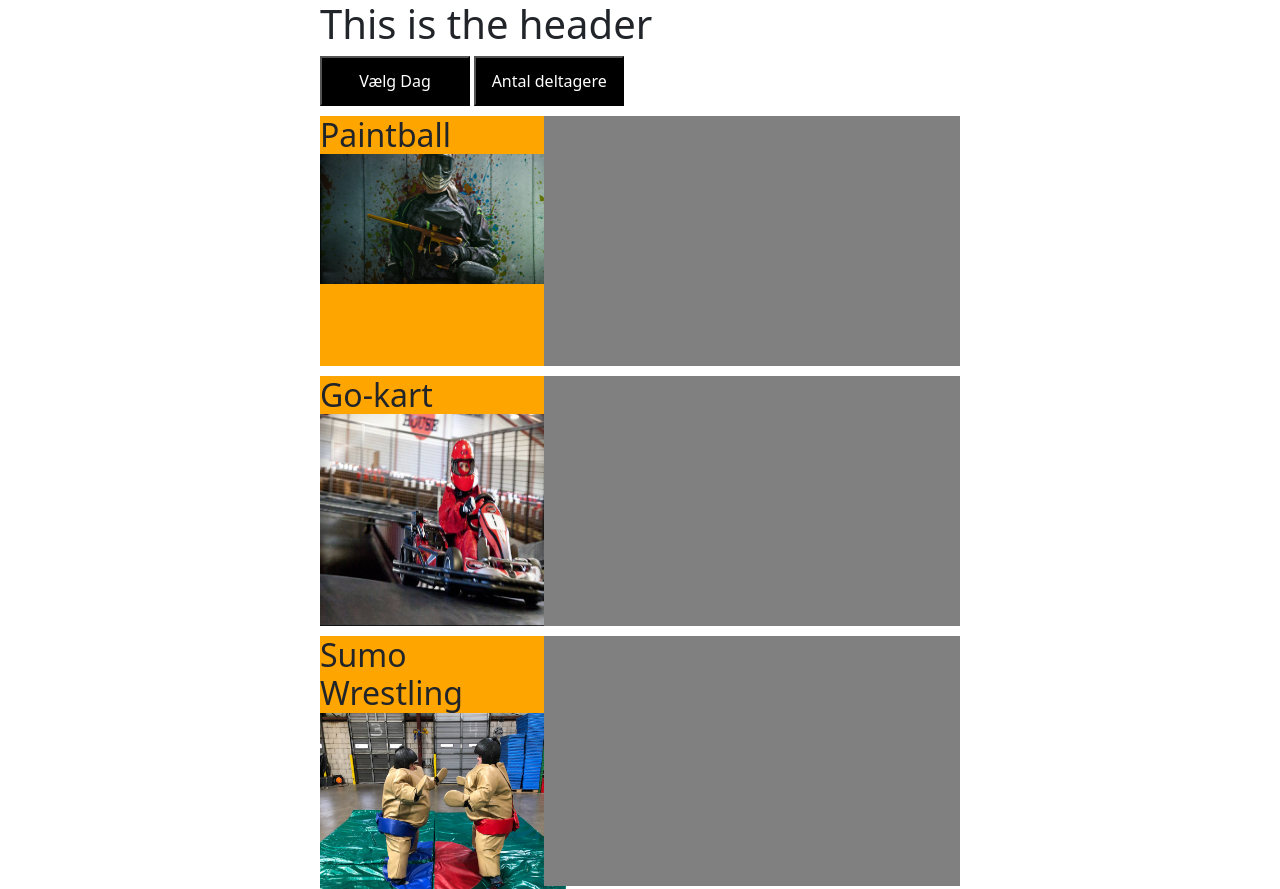
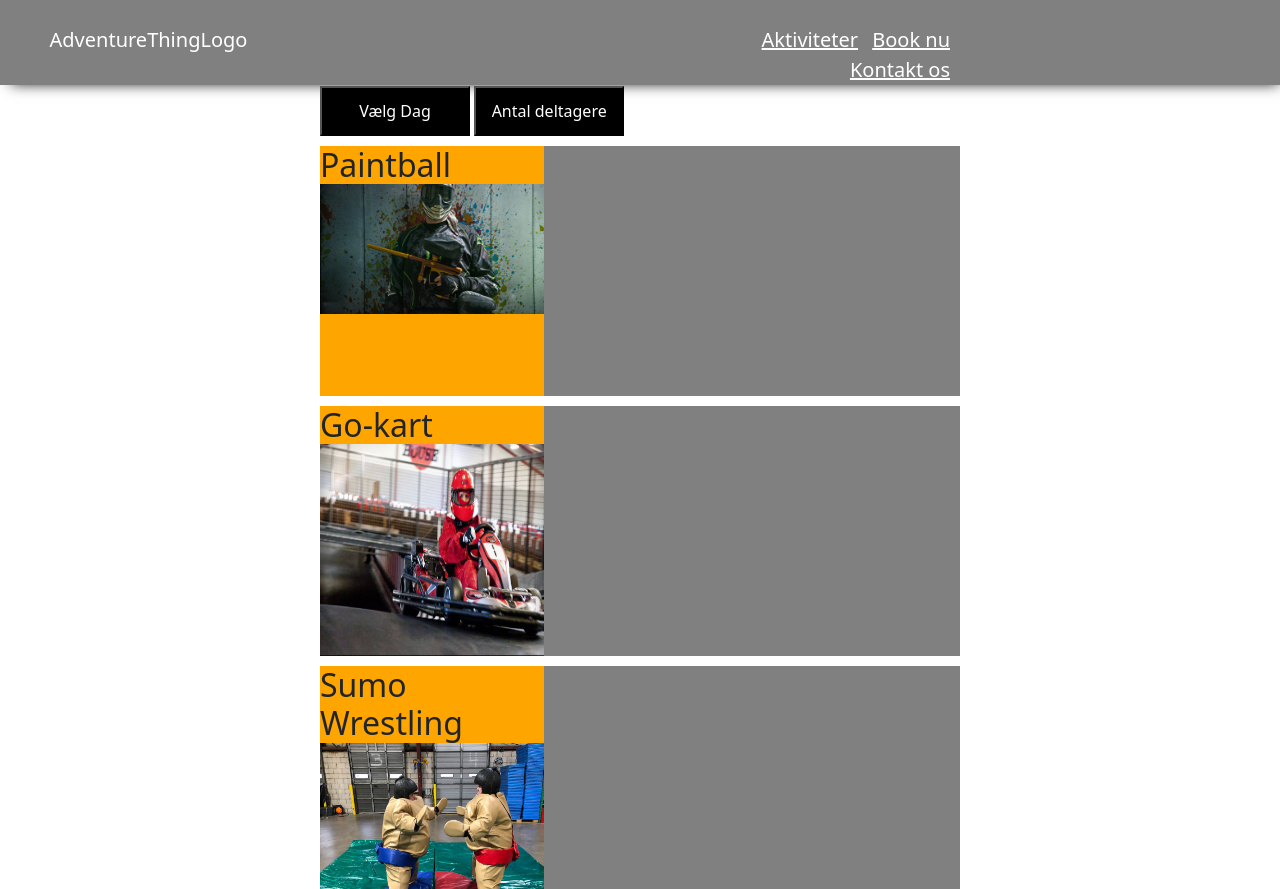
Before and after one commit to Krogs420/ActionPark-Frontend, a website: page html/booking.html in a window 1280 px wide. Shown: the top 889 px of the page. Drawn offline with nearby package versions, Linux system fonts and the light colour scheme.

Commit message:
lavet header prototype

```diff
--- a/css/main.css
+++ b/css/main.css
@@ -12,26 +12,37 @@
 
 #header{
   display: inline-block;
-  padding: 60px;
+  width: 100%;
   text-align: center;
 }
 
 #navbar{
-  text-align: center;
-  height: 50px;
+  text-align: right;
+  height: 85px;
   width: 100%;
   color: black;
-  background: #faf9f6;
+  background: gray;
   box-shadow: 5px 4px 14px -6px;
   margin-bottom: 1px;
 }
 
 #navbar ul{
+  margin-right: 25%;
+
   display: inline-block;
-  margin-top: 15px;
+  margin-top: 25px;
+}
+
+#navbar li:first-child{
+  padding-right: 500px;
 }
 #navbar li{
   font-size: 20px;
   display: inline-block;
   margin-right: 10px;
+  color: white;
 }
+
+#navbar a{
+  color: white;
+}
--- a/html/booking.html
+++ b/html/booking.html
@@ -7,12 +7,12 @@
   <link rel="stylesheet" href="../css/booking.css">
   <script src="https://cdnjs.cloudflare.com/ajax/libs/jquery/2.2.2/jquery.min.js"></script>
   <link rel="stylesheet" href="../bootstrap-5.1.3-dist/css/bootstrap.css">
-
-
+  <link rel="stylesheet" href="../css/main.css">
 </head>
 <body>
+<div id="header"></div>
 <div id="content">
-  <div id="header"></div>
+
   <!-- Øverste knapper på siden-->
 
   <div id="booking-box">
--- a/html/fragments.html
+++ b/html/fragments.html
@@ -3,10 +3,18 @@
 <head>
   <meta charset="UTF-8">
   <title>Title</title>
+  <link rel="stylesheet" href="../css/main.css">
 </head>
 <body>
-<div class="header">
-  <h1>This is the header</h1>
+<div id="header">
+  <div id="navbar">
+    <ul>
+      <li>AdventureThingLogo</li>
+      <li><a href="booking.html">Aktiviteter</a></li>
+      <li><a href="">Book nu</a></li>
+      <li><a href="">Kontakt os</a></li>
+    </ul>
+  </div>
 </div>
 
 </body>
```
